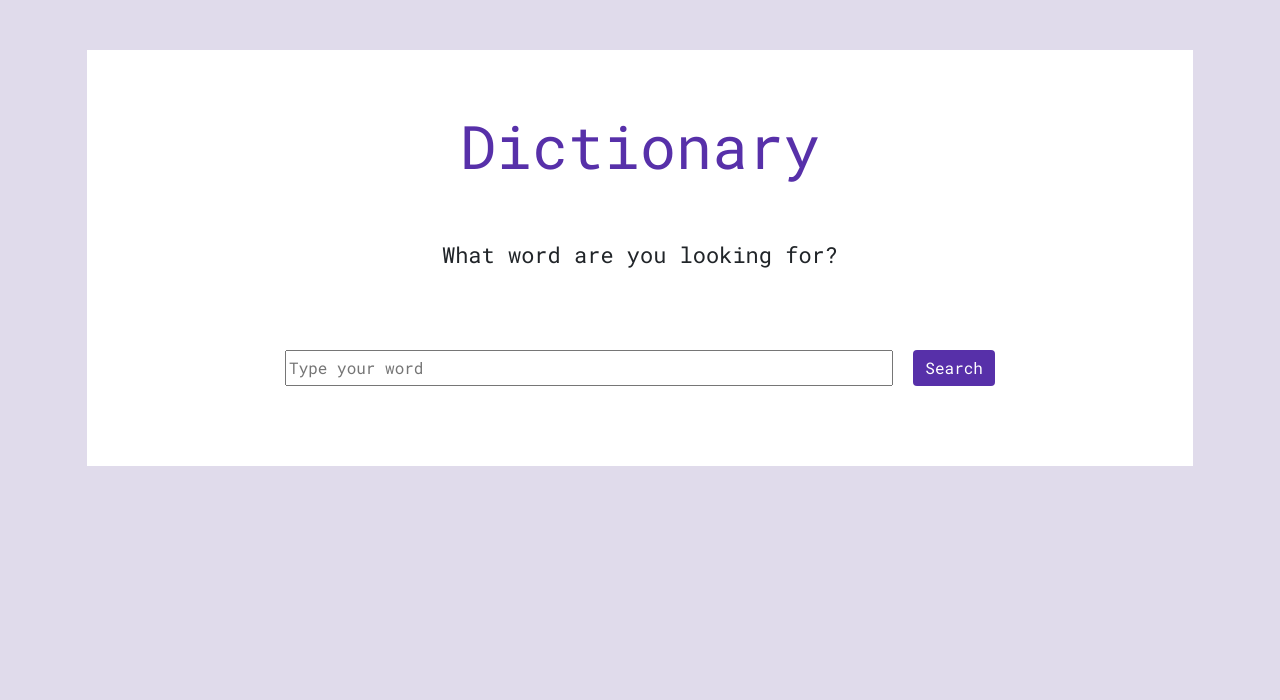
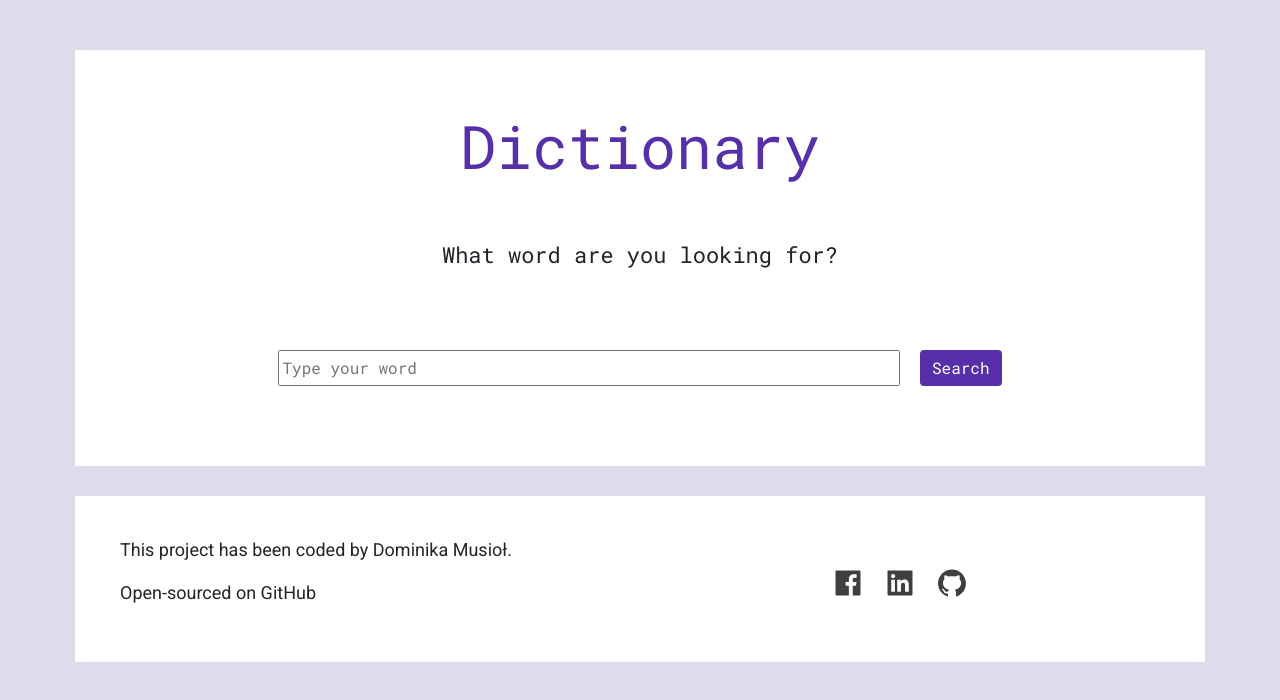
Before and after one commit to dmusiol/dictionary-project, a React (Create React App) app: page / in a window 1280 px wide. Shown: the top 700 px of the page. Built offline with nearby package versions, Linux system fonts and the light colour scheme; the HTML template or start-up script is replaced by a standard one.

Commit message:
Add footer, display flex

```diff
--- a/src/App.js
+++ b/src/App.js
@@ -1,5 +1,6 @@
 import './styles/App.css';
 import DictionaryForm from "./DictionaryForm";
+import Footer from "./Footer";
 
 
 export default function App() {
@@ -13,8 +14,8 @@ export default function App() {
         <main>
           <DictionaryForm/>
         </main>
+        <Footer />
       </div>
-      <footer className="coded-by"></footer>
     </div>
   );
 }
--- /dev/null
+++ b/src/Footer.js
@@ -0,0 +1,23 @@
+import React from "react";
+import "./styles/Footer.css";
+import {AiOutlineGithub, AiFillFacebook, AiFillLinkedin } from 'react-icons/ai';
+
+
+
+export default function Footer(){
+    return (
+        <div className="container footer-wraper">
+            <div className="row footer-row">
+                <div className="col-md-6 d-flex flex-column p-0">
+                    <p>This project has been coded by Dominika Musioł.</p>
+                    <p>Open-sourced on GitHub</p>
+                </div>
+                <div className="col-md-6 media-icons">
+                    <a href="https://www.facebook.com/dominikabm/" title="Facebook Profile" target="_blank" rel="noreferrer"><AiFillFacebook/></a>
+                    <a href="https://www.linkedin.com/in/dominika-musioł/" title="LinkedIn Profile" target="_blank" rel="noreferrer"><AiFillLinkedin/></a>
+                    <a href="https://github.com/dmusiol" title="GitHub Profile" target="_blank" rel="noreferrer"><AiOutlineGithub/></a>
+                </div>
+            </div>
+        </div>
+    )
+}
--- a/src/styles/App.css
+++ b/src/styles/App.css
@@ -15,6 +15,7 @@ body {
 
 .container {
   margin: 50px auto;
+  padding: 0;
 }
 
 .app-header {
--- a/src/styles/DictionaryForm.css
+++ b/src/styles/DictionaryForm.css
@@ -38,7 +38,7 @@ p {
 .all-results {
   margin-left: 5px;
   margin-right: 5px;
-  margin-top: 20px;
+  margin-top: 30px;
   padding: 40px;
   background-color: white;
 }
--- /dev/null
+++ b/src/styles/Footer.css
@@ -0,0 +1,25 @@
+.footer-wraper {
+  background-color: white;
+  margin-right: 5px;
+  margin-left: 5px;
+  margin-top: 30px;
+  width: auto;
+  padding: 40px;
+}
+
+.footer-row {
+  margin-left: 5px;
+  margin-right: 5px;
+}
+.media-icons {
+  display: flex;
+  align-items: center;
+  justify-content: center;
+}
+
+.media-icons a {
+  font-size: 32px;
+  color: rgb(0, 0, 0);
+  opacity: 0.75;
+  padding: 10px;
+}
```
